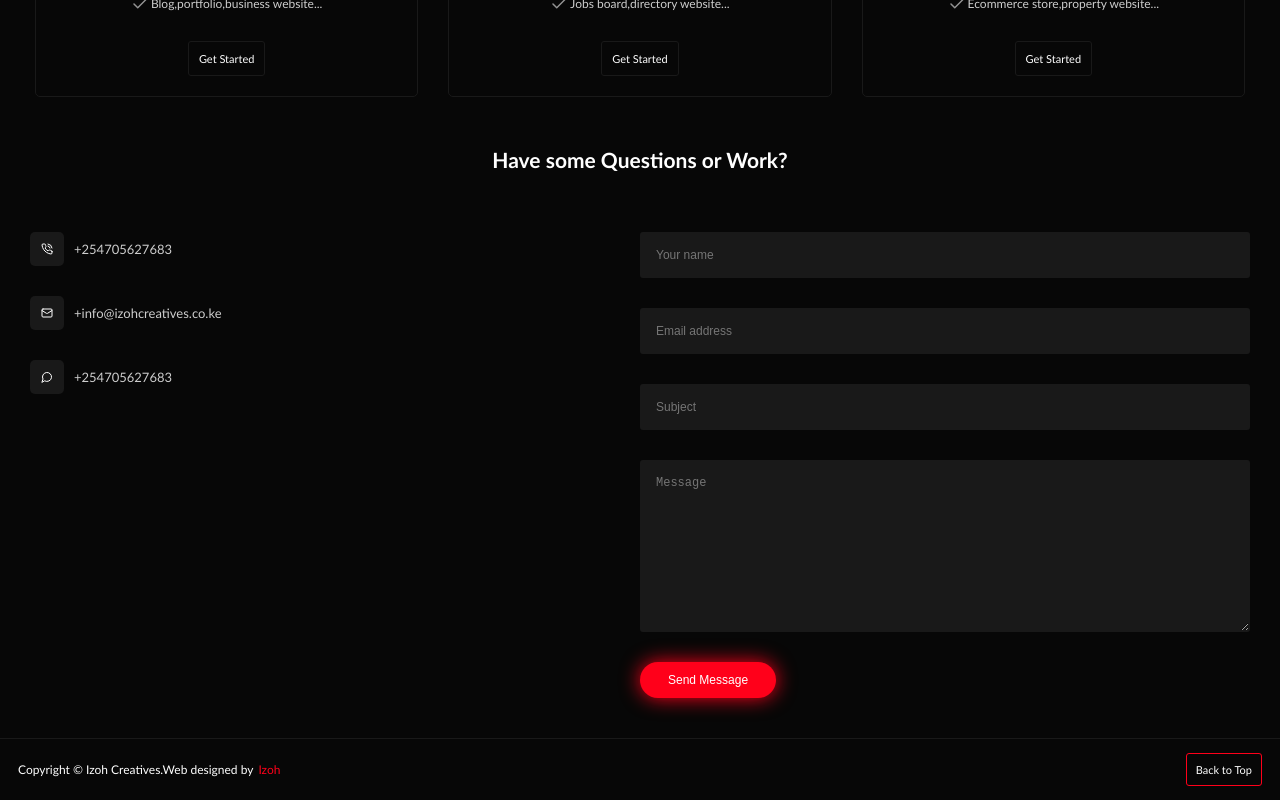
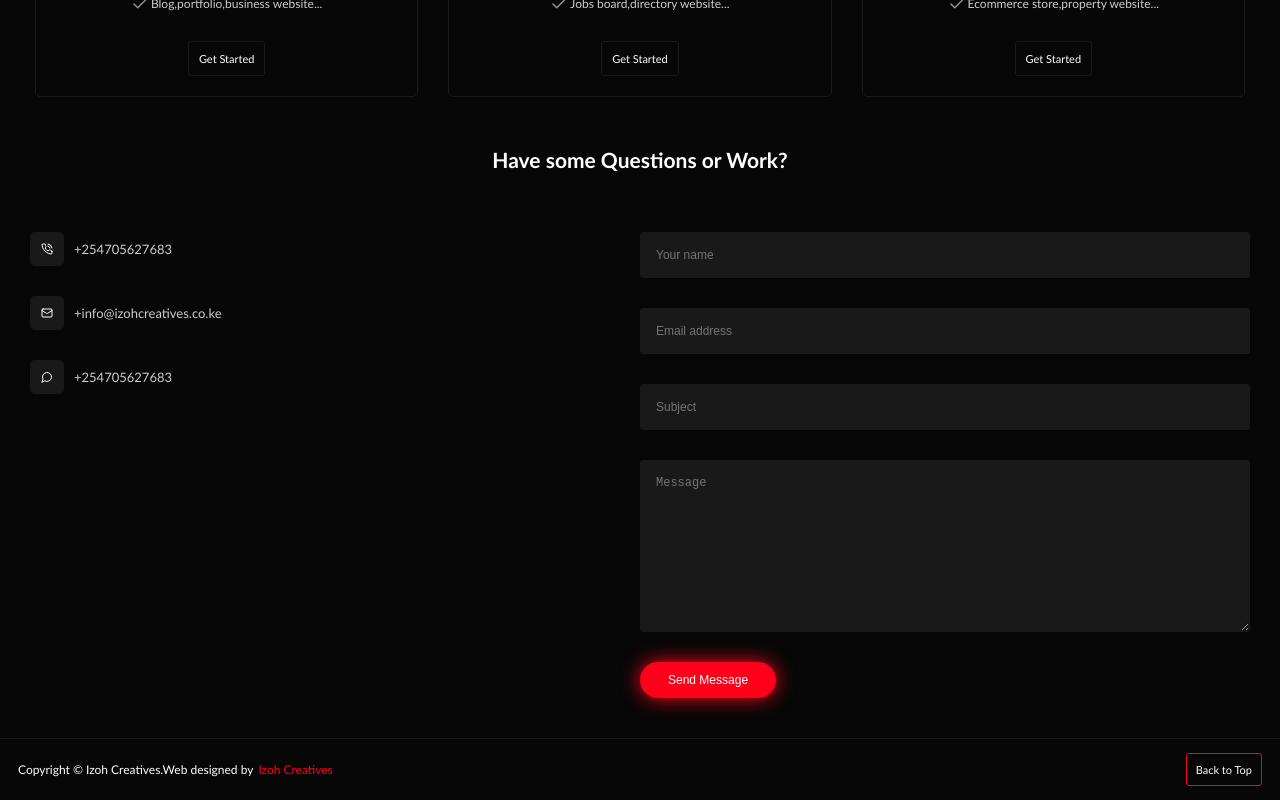
Before and after one commit to izoh-creatives/izoh-creatives, a Next.js app: page / in a window 1280 px wide. Shown: the part 2366-3166 px from the top of the page. Built offline with nearby package versions, Linux system fonts and the light colour scheme.

Commit message:
Updated footer designer link

```diff
--- a/app/components/common/Footer.jsx
+++ b/app/components/common/Footer.jsx
@@ -7,8 +7,11 @@ const Footer = () => {
     <div className={styles.footer}>
       <div className={styles.copyright}>
         Copyright &copy; Izoh Creatives.Web designed by
-        <Link href="/" className={styles.designer}>
-          Izoh
+        <Link
+          href="https://izohcreatives.vercel.app/"
+          className={styles.designer}
+        >
+          Izoh Creatives
         </Link>
       </div>
       <Link href="#" className={styles.upBtn}>
```
